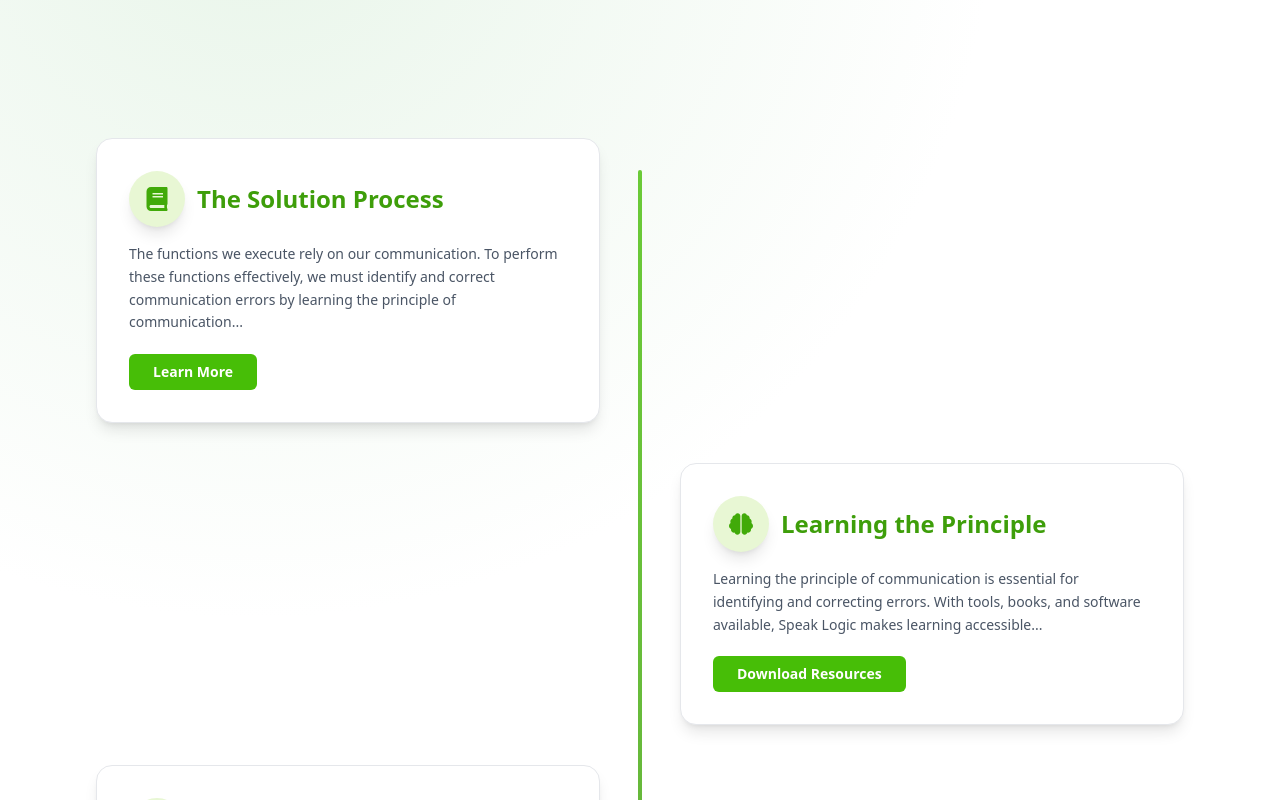
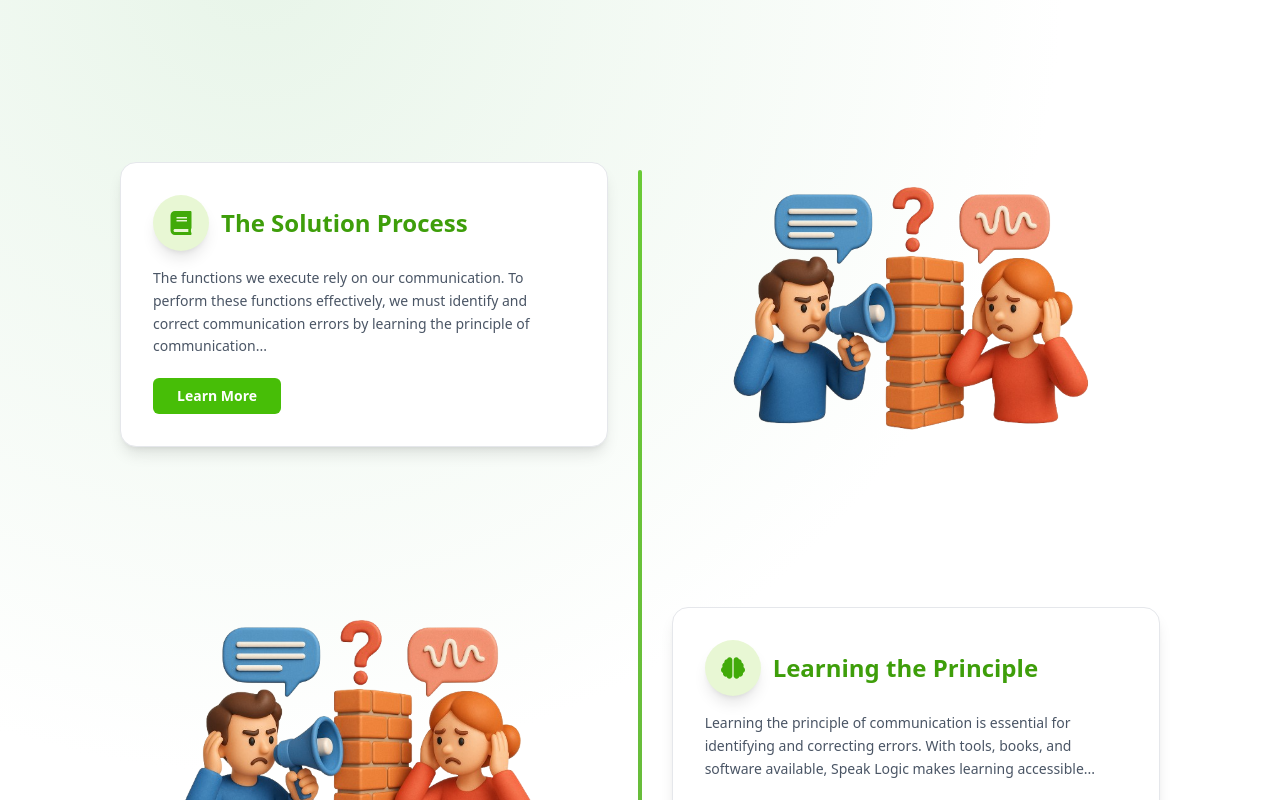
Before and after one commit to Musfira89/SpeakLogic, a React (Vite) app: page /solution in a window 1280 px wide. Shown: the part 780-1580 px from the top of the page. Built offline with nearby package versions, Linux system fonts and the light colour scheme.

Commit message:
Update Solution page

```diff
--- a/src/pages/Solution.jsx
+++ b/src/pages/Solution.jsx
@@ -7,6 +7,8 @@ import img1 from "../assets/Problem/1.jpg";
 import img2 from "../assets/Problem/2.jpg";
 import img3 from "../assets/Problem/3.jpg";
 import img4 from "../assets/Problem/4.jpg";
+
+import solution1 from "../assets/solution1.png";
 
 const Solutions = () => {
   const images = [img1, img2, img3, img4];
@@ -106,7 +108,7 @@ const Solutions = () => {
         <section className="relative max-w-6xl mx-auto py-20 px-4 sm:px-6 lg:px-8">
           <div className="absolute top-28 left-1/2 transform -translate-x-1/2 w-1 bg-gradient-to-b from-[#47be07] to-[#3e9e0a] opacity-80 rounded-full h-[85%]"></div>
 
-          <div className="relative z-10 flex flex-col gap-12 md:gap-10">
+          <div className="relative z-10 flex flex-col gap-20 md:gap-28">
             {[
               {
                 title: "The Solution Process",
@@ -115,6 +117,7 @@ const Solutions = () => {
                 btn: "Learn More",
                 link: "/downloads",
                 icon: <FaBook size={24} />,
+                imageOn: "right",
               },
               {
                 title: "Learning the Principle",
@@ -123,6 +126,7 @@ const Solutions = () => {
                 btn: "Download Resources",
                 link: "/downloads",
                 icon: <FaBrain size={24} />,
+                imageOn: "left",
               },
               {
                 title: "Software & Guidelines",
@@ -131,16 +135,21 @@ const Solutions = () => {
                 btn: "Get the Software",
                 link: "/downloads",
                 icon: <FaLaptop size={24} />,
+                imageOn: "right",
               },
             ].map((item, index) => {
-              const isLeft = index % 2 === 0;
-              return (
-                <div
-                  key={index}
-                  className={`relative flex items-center w-full md:w-1/2 ${
-                    isLeft ? "self-start pr-10" : "self-end pl-10"
-                  }`}
-                >
+              const imageComponent = (
+                <div className="hidden md:flex w-1/2 justify-center items-center">
+                  <img
+                    src={solution1}
+                    alt="Solution Illustration"
+                    className="w-full max-w-sm object-contain"
+                  />
+                </div>
+              );
+
+              const contentComponent = (
+                <div className="w-full md:w-1/2 p-6">
                   <div className="bg-white border border-gray-200 hover:border-[#47be07] transition duration-300 p-8 rounded-2xl shadow-lg w-full text-left transform hover:shadow-xl">
                     <div className="flex items-center space-x-3 mb-4">
                       <div className="w-14 h-14 flex items-center justify-center rounded-full bg-[#e8f7d4] text-[#41aa09] hover:bg-[#41aa09] hover:text-white shadow-lg transition-all duration-300 shrink-0">
@@ -160,6 +169,25 @@ const Solutions = () => {
                       {item.btn}
                     </Link>
                   </div>
+                </div>
+              );
+
+              return (
+                <div
+                  key={index}
+                  className="flex flex-col md:flex-row items-center gap-4"
+                >
+                  {item.imageOn === "left" ? (
+                    <>
+                      {imageComponent}
+                      {contentComponent}
+                    </>
+                  ) : (
+                    <>
+                      {contentComponent}
+                      {imageComponent}
+                    </>
+                  )}
                 </div>
               );
             })}
--- a/src/pages/VideoCardComponent.jsx
+++ b/src/pages/VideoCardComponent.jsx
@@ -25,7 +25,9 @@ const VideoCardComponent = ({ item }) => {
         </div>
 
         <div className="p-8">
-          <h2 className="text-sm font-semibold text-gray-700 mb-1">{item.title}</h2>
+          <h2 className="text-sm font-semibold text-gray-700 mb-1">
+            {item.title}
+          </h2>
         </div>
       </motion.div>
 
@@ -51,7 +53,6 @@ const VideoCardComponent = ({ item }) => {
                 autoPlay
                 className="w-full h-auto rounded-t-2xl"
               />
-
             </motion.div>
           </motion.div>
         )}
```
Also changed, not shown: src/assets/solution1.png (added).
